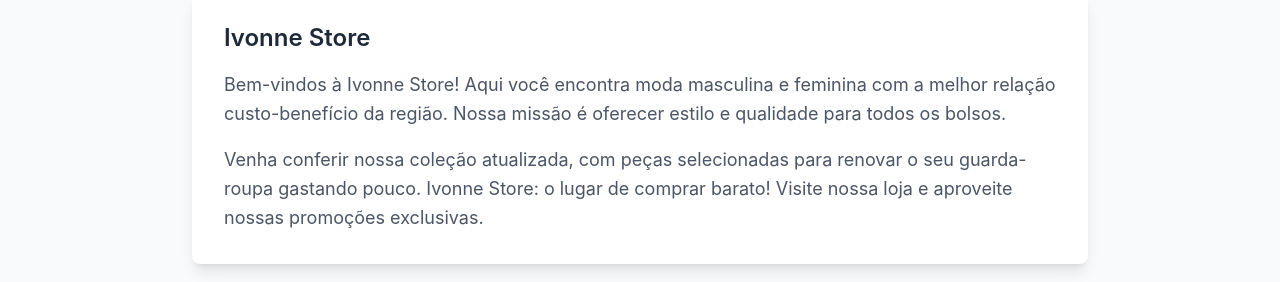
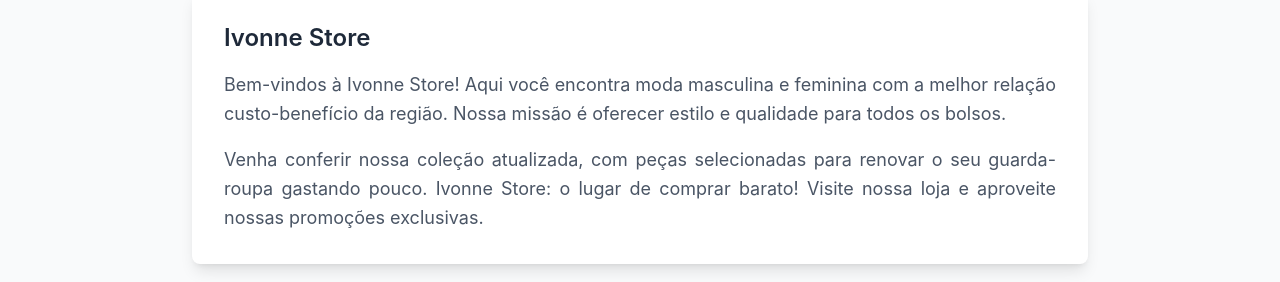
Before and after one commit to ENGLUISMOTA/ivonnestore01-site, a React (Vite) app: page / in a window 1280 px wide. Shown: the part 802-1084 px from the top of the page. Built offline with nearby package versions, Linux system fonts and the light colour scheme.

Commit message:
style: justify text in AboutSection

```diff
--- a/src/app/components/AboutSection.tsx
+++ b/src/app/components/AboutSection.tsx
@@ -6,10 +6,10 @@
 
         <div className="bg-white rounded-lg shadow-lg p-6 sm:p-8">
           <h3 className="text-xl sm:text-2xl mb-4 font-semibold text-gray-800">Ivonne Store</h3>
-          <p className="text-base sm:text-lg mb-4 leading-relaxed text-gray-600">
+          <p className="text-base sm:text-lg mb-4 leading-relaxed text-gray-600 text-justify">
             Bem-vindos à Ivonne Store! Aqui você encontra moda masculina e feminina com a melhor relação custo-benefício da região. Nossa missão é oferecer estilo e qualidade para todos os bolsos.
           </p>
-          <p className="text-base sm:text-lg leading-relaxed text-gray-600">
+          <p className="text-base sm:text-lg leading-relaxed text-gray-600 text-justify">
             Venha conferir nossa coleção atualizada, com peças selecionadas para renovar o seu guarda-roupa gastando pouco. Ivonne Store: o lugar de comprar barato! Visite nossa loja e aproveite nossas promoções exclusivas.
           </p>
         </div>
```
